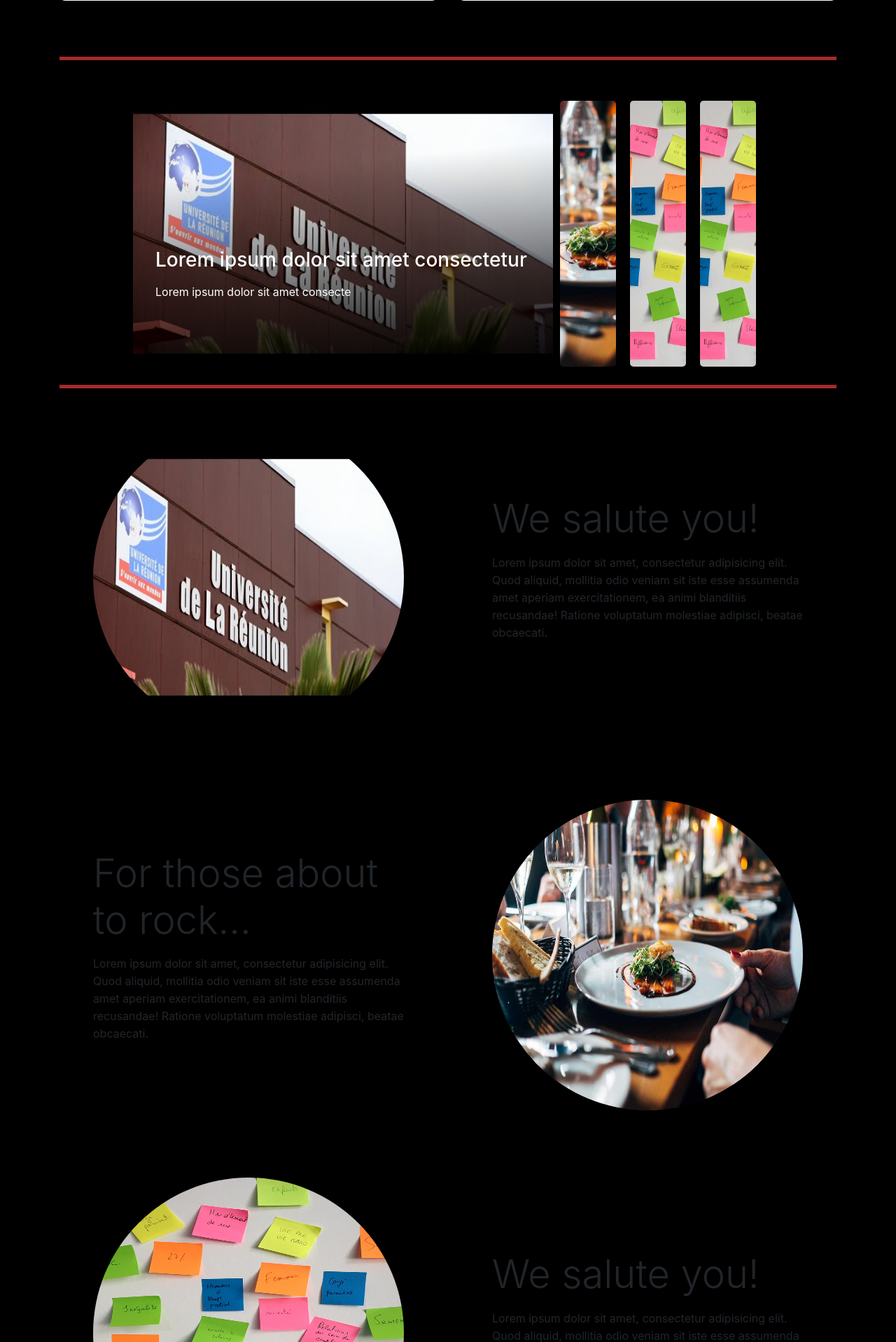
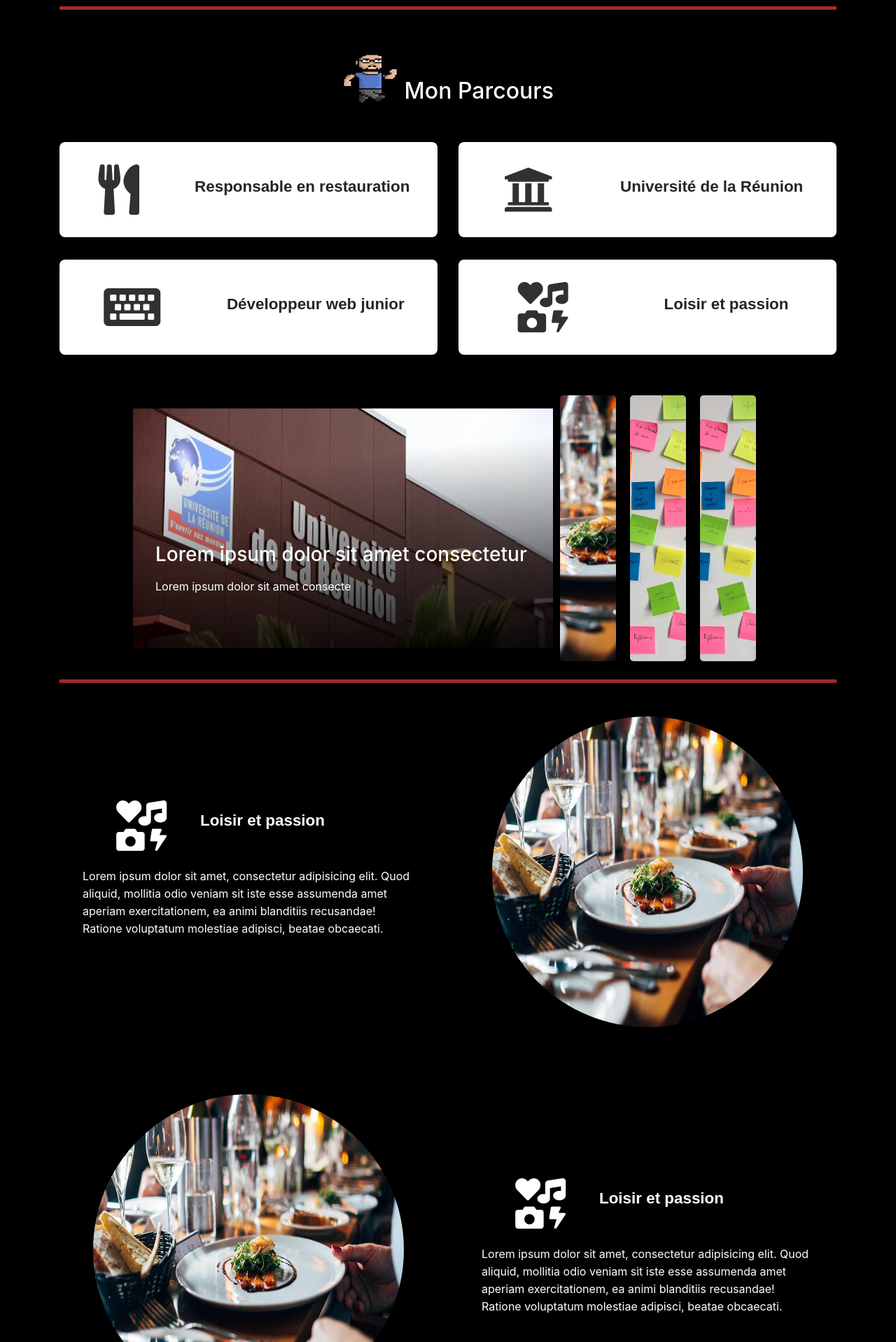
Before and after one commit to David-HUMBLOT/Portfolio, a PHP site: page / in a window 1280 px wide. Shown: the part 1128-3046 px from the top of the page at 70% size. Run offline with PHP 8.4, Linux system fonts and the light colour scheme.

Commit message:
section images et parcours

```diff
--- a/css/style.css
+++ b/css/style.css
@@ -430,3 +430,17 @@
 .display-6 {
     font-family: 'Source Sans Pro',sans-serif;
     font-size: 1rem}
+
+
+/* SECTION GALLERI IMAGES MES SKILSS */
+    .portfolio .img-rounded {
+        width: 100%;
+        margin: 15px 0px;
+    }
+
+    .portfolio .img-rounded:hover {
+        transform: scale(1.20);
+        box-shadow: 0px 10px 25px rgba(0, 0, 0, 0.2);
+        transition: all 1s ease-in-out;
+        opacity:0.7;
+    }
--- a/index.html
+++ b/index.html
@@ -59,6 +59,8 @@
     </nav>
   </section>
   <!-- ****************************************** -->
+
+
   <!-- ****************************************** -->
   <!-- ****************************************** -->
   <!-- ****************************************** -->
@@ -90,7 +92,90 @@
 
     <div class="col my-5 redline"></div>
 
+
+    <!-- MES SKILLS ET PROJETS -->
+    <section class="portfolio">
+      <div class="container ">
+
+
+
+        <div class="row">
+          <div class="col-lg-3 col-md-3 col-sm-3 col-xs-6">
+            <a href="#">
+              <img class="img-rounded"
+                src="https://images.pexels.com/photos/207665/pexels-photo-207665.jpeg?h=350&amp;auto=compress&amp;cs=tinysrgb"
+                alt="">
+            </a>
+          </div>
+
+          <div class="col-lg-3 col-md-3 col-sm-3 col-xs-6">
+            <a href="#">
+              <img class="img-rounded"
+                src="https://images.pexels.com/photos/401107/pexels-photo-401107.jpeg?h=350&amp;auto=compress&amp;cs=tinysrgb"
+                alt="">
+            </a>
+          </div>
+
+
+          <div class="col-lg-3 col-md-3 col-sm-3 col-xs-6">
+            <a href="#">
+              <img class="img-rounded"
+                src="https://images.pexels.com/photos/311458/pexels-photo-311458.jpeg?w=1260&amp;h=750&amp;auto=compress&amp;cs=tinysrgb"
+                alt="">
+            </a>
+          </div>
+
+          <div class="col-lg-3 col-md-3 col-sm-3 col-xs-6">
+            <a href="#">
+              <img class="img-rounded"
+                src="https://images.pexels.com/photos/6253/city-street-typography-design.jpg?h=350&amp;auto=compress&amp;cs=tinysrgb"
+                alt="">
+            </a>
+          </div>
+
+
+          <div class="col-lg-3 col-md-3 col-sm-3 col-xs-6">
+            <a href="#">
+              <img class="img-rounded"
+                src="https://images.pexels.com/photos/414974/pexels-photo-414974.jpeg?h=350&amp;auto=compress&amp;cs=tinysrgb"
+                alt="">
+            </a>
+          </div>
+
+          <div class="col-lg-3 col-md-3 col-sm-3 col-xs-6">
+            <a href="#">
+              <img class="img-rounded"
+                src="https://images.pexels.com/photos/137141/pexels-photo-137141.jpeg?h=350&amp;auto=compress&amp;cs=tinysrgb"
+                alt="">
+            </a>
+          </div>
+
+          <div class="col-lg-3 col-md-3 col-sm-3 col-xs-6">
+            <a href="#">
+              <img class="img-rounded"
+                src="https://images.pexels.com/photos/207665/pexels-photo-207665.jpeg?h=350&amp;auto=compress&amp;cs=tinysrgb"
+                alt="">
+            </a>
+          </div>
+
+
+
+          <div class="col-lg-3 col-md-3 col-sm-3 col-xs-6">
+            <a href="#">
+              <img class="img-rounded"
+                src="https://images.pexels.com/photos/121734/pexels-photo-121734.jpeg?h=350&amp;auto=compress&amp;cs=tinysrgb">
+            </a>
+          </div>
+
+    </section>
+
+    <div class="col my-5 redline"></div>
+
     <h2 class="  pt-2 text-center text-white"><img id="cat" src="img/tenor.gif" alt=""> Mon Parcours </h2>
+
+
+
+
 
 
     <div class="row mbr-justify-content-center">
@@ -103,8 +188,8 @@
           <div class="text-wrap vcenter">
             <h2 class="mbr-fonts-style mbr-bold mbr-section-title3 display-5">Responsable <span>en restauration</span>
             </h2>
-            <p class="mbr-fonts-style text1 mbr-text display-6">Lorem Ipsum is simply dummy text of the printing and
-              typesetting industry. Lorem Ipsum</p>
+            <!-- <p class="mbr-fonts-style text1 mbr-text display-6">Lorem Ipsum is simply dummy text of the printing and
+              typesetting industry. Lorem Ipsum</p> -->
           </div>
         </div>
       </div>
@@ -117,8 +202,8 @@
             <h2 class="mbr-fonts-style mbr-bold mbr-section-title3 display-5">
               <span>Université de la Réunion</span>
             </h2>
-            <p class="mbr-fonts-style text1 mbr-text display-6">Lorem Ipsum is simply dummy text of the printing and
-              typesetting industry. Lorem Ipsum</p>
+            <!-- <p class="mbr-fonts-style text1 mbr-text display-6">Lorem Ipsum is simply dummy text of the printing and
+              typesetting industry. Lorem Ipsum</p> -->
           </div>
         </div>
       </div>
@@ -131,8 +216,8 @@
             <h2 class="mbr-fonts-style mbr-bold mbr-section-title3 display-5">
               <span>Développeur web junior</span>
             </h2>
-            <p class="mbr-fonts-style text1 mbr-text display-6">Lorem Ipsum is simply dummy text of the printing and
-              typesetting industry. Lorem Ipsum</p>
+            <!-- <p class="mbr-fonts-style text1 mbr-text display-6">Lorem Ipsum is simply dummy text of the printing and
+              typesetting industry. Lorem Ipsum</p> -->
           </div>
         </div>
       </div>
@@ -143,8 +228,8 @@
           </div>
           <div class="text-wrap vcenter">
             <h2 class="mbr-fonts-style mbr-bold mbr-section-title3 display-5"><span>Loisir et passion</span></h2>
-            <p class="mbr-fonts-style text1 mbr-text display-6">Lorem Ipsum is simply dummy text of the printing and
-              typesetting industry. Lorem Ipsum</p>
+            <!-- <p class="mbr-fonts-style text1 mbr-text display-6">Lorem Ipsum is simply dummy text of the printing and
+              typesetting industry. Lorem Ipsum</p> -->
           </div>
         </div>
       </div>
@@ -152,7 +237,7 @@
 
 
 
-    <div class="redline my-5 "></div>
+    <!-- <div class="redline my-5 "></div> -->
   </section>
   <!-- ****************************************** -->
   <!-- ****************************************** -->
@@ -167,6 +252,7 @@
     <!-- image with jquery -->
     <section class=" container-fluid box2-image">
       <div class="box2 ">
+
         <div class="image2 active2 " style="background: url('img/box2/université.jpg') center/cover;">
           <div class="text-container2">
             <div class="text2">
@@ -220,26 +306,6 @@
 
 
 
-  <section>
-    <div class="container">
-      <div class="row align-items-center">
-        <div class="col-lg-6  ">
-          <div class="p-5">
-            <img class="img-fluid imgsection  rounded-circle" src="img/box2/université.jpg" alt="">
-          </div>
-        </div>
-        <div class="col-lg-6">
-          <div class="p-5">
-            <h2 class="display-4">We salute you!</h2>
-            <p>Lorem ipsum dolor sit amet, consectetur adipisicing elit. Quod aliquid, mollitia odio veniam sit iste
-              esse assumenda amet aperiam exercitationem, ea animi blanditiis recusandae! Ratione voluptatum molestiae
-              adipisci, beatae obcaecati.</p>
-          </div>
-        </div>
-      </div>
-    </div>
-
-  </section>
 
   <section>
     <div class="container">
@@ -251,10 +317,16 @@
         </div>
         <div class="col-lg-6 order-lg-1">
           <div class="p-5">
-            <h2 class="display-4">For those about to rock...</h2>
-            <p>Lorem ipsum dolor sit amet, consectetur adipisicing elit. Quod aliquid, mollitia odio veniam sit iste
+            <div class="ico-wrap row">
+              <div class="mbr-iconfont fas fa-icons fa text-white row mx-5">
+                <h2 class="mbr-fonts-style mbr-bold mbr-section-title3 display-5 mx-5 mt-3 "><span>Loisir et
+                    passion</span></h2>
+              </div>
+              <p class="text-white  ">Lorem ipsum dolor sit amet, consectetur adipisicing elit. Quod aliquid, mollitia
+                odio veniam sit iste
                 esse assumenda amet aperiam exercitationem, ea animi blanditiis recusandae! Ratione voluptatum molestiae
                 adipisci, beatae obcaecati.</p>
+            </div>
           </div>
         </div>
       </div>
@@ -265,17 +337,23 @@
   <section>
     <div class="container">
       <div class="row align-items-center">
-        <div class="col-lg-6  ">
+        <div class="col-lg-6 order-lg-1">
           <div class="p-5">
-            <img class="img-fluid imgsection rounded-circle" src="img/box2/Asite_couv21.jpg" alt="">
+            <img class="img-fluid imgsection rounded-circle" src="img/box2/restauration.jpg" alt="">
           </div>
         </div>
-        <div class="col-lg-6">
+        <div class="col-lg-6 order-lg-1">
           <div class="p-5">
-            <h2 class="display-4">We salute you!</h2>
-            <p>Lorem ipsum dolor sit amet, consectetur adipisicing elit. Quod aliquid, mollitia odio veniam sit iste
+            <div class="ico-wrap row">
+              <div class="mbr-iconfont fas fa-icons fa text-white row mx-5">
+                <h2 class="mbr-fonts-style mbr-bold mbr-section-title3 display-5 mx-5 mt-3 "><span>Loisir et
+                    passion</span></h2>
+              </div>
+              <p class="text-white  ">Lorem ipsum dolor sit amet, consectetur adipisicing elit. Quod aliquid, mollitia
+                odio veniam sit iste
                 esse assumenda amet aperiam exercitationem, ea animi blanditiis recusandae! Ratione voluptatum molestiae
                 adipisci, beatae obcaecati.</p>
+            </div>
           </div>
         </div>
       </div>
@@ -284,7 +362,31 @@
 
 
 
-
+  <section>
+    <div class="container">
+      <div class="row align-items-center">
+        <div class="col-lg-6 order-lg-2">
+          <div class="p-5">
+            <img class="img-fluid imgsection rounded-circle" src="img/box2/restauration.jpg" alt="">
+          </div>
+        </div>
+        <div class="col-lg-6 order-lg-1">
+          <div class="p-5">
+            <div class="ico-wrap row">
+              <div class="mbr-iconfont fas fa-icons fa text-white row mx-5">
+                <h2 class="mbr-fonts-style mbr-bold mbr-section-title3 display-5 mx-5 mt-3 "><span>Loisir et
+                    passion</span></h2>
+              </div>
+              <p class="text-white  ">Lorem ipsum dolor sit amet, consectetur adipisicing elit. Quod aliquid, mollitia
+                odio veniam sit iste
+                esse assumenda amet aperiam exercitationem, ea animi blanditiis recusandae! Ratione voluptatum molestiae
+                adipisci, beatae obcaecati.</p>
+            </div>
+          </div>
+        </div>
+      </div>
+    </div>
+  </section>
 
 
 
@@ -384,6 +486,14 @@
 
 
 
+
+
+
+
+
+
+
+
   <footer class="py-5 bg-black">
     <div class="container">
       <p class="m-0 text-center text-white small">Copyright © Your Website 2020</p>
```
Lines whose indentation alone changed are shown as unchanged.
